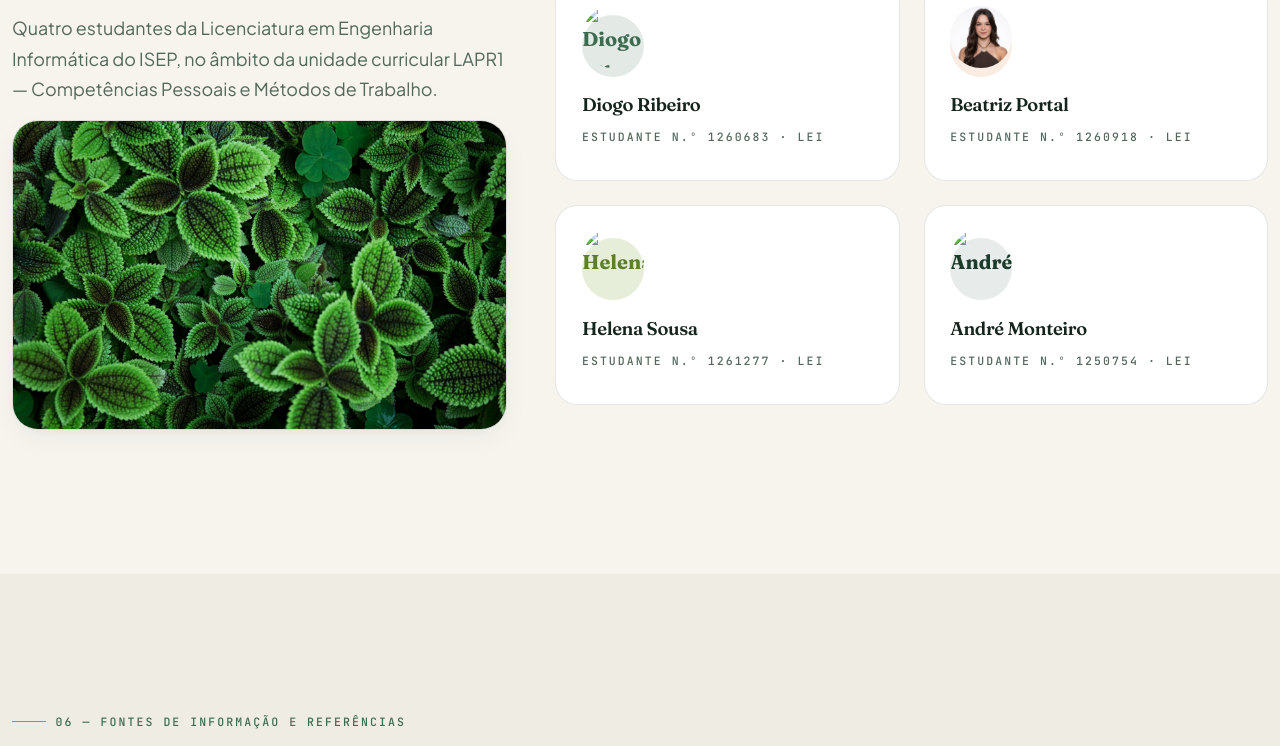
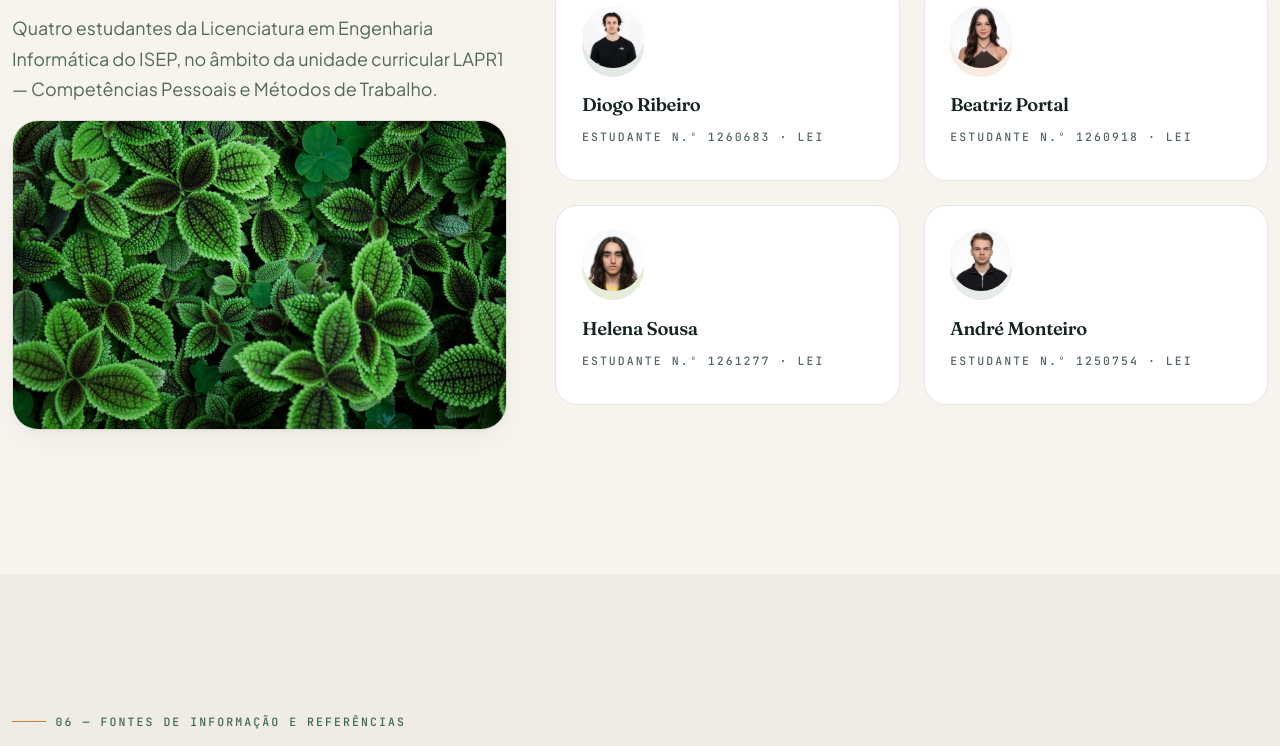
Before and after one commit to Dio-Ribeiro/LAPR1-2627-DKL05-Skills-Repo, a plain HTML site: page index.html in a window 1280 px wide. Shown: the part 7116-7862 px from the top of the page. Drawn offline with Linux system fonts and the light colour scheme.

Commit message:
Update index.html

```diff
--- a/index.html
+++ b/index.html
@@ -451,7 +451,7 @@
             <div class="row g-4">
               <div class="col-md-6" data-reveal data-testid="team-member-belchior">
                 <div class="team-card">
-                  <span class="monogram mg-1" aria-hidden="true"><img class="team-photo" src="assets/img/Diogo2" alt="Diogo Ribeiro" /></span>
+                  <span class="monogram mg-1" aria-hidden="true"><img class="team-photo" src="assets/img/Diogo2.jpeg" alt="Diogo Ribeiro" /></span>
                   <h3>Diogo Ribeiro</h3>
                   <span class="mono">Estudante n.º 1260683 · LEI</span>
                 </div>
@@ -465,14 +465,14 @@
               </div>
               <div class="col-md-6" data-reveal data-reveal-delay="160" data-testid="team-member-helena">
                 <div class="team-card">
-                  <span class="monogram mg-3" aria-hidden="true"><img class="team-photo" src="assets/img/Helena" alt="Helena Sousa" /></span>
+                  <span class="monogram mg-3" aria-hidden="true"><img class="team-photo" src="assets/img/Helena.jpeg" alt="Helena Sousa" /></span>
                   <h3>Helena Sousa</h3>
                   <span class="mono">Estudante n.º 1261277 · LEI</span>
                 </div>
               </div>
               <div class="col-md-6" data-reveal data-reveal-delay="240" data-testid="team-member-andre">
                 <div class="team-card">
-                  <span class="monogram mg-4" aria-hidden="true"><img class="team-photo" src="assets/img/Andre" alt="André Monteiro" /></span>
+                  <span class="monogram mg-4" aria-hidden="true"><img class="team-photo" src="assets/img/Andre.jpeg" alt="André Monteiro" /></span>
                   <h3>André Monteiro</h3>
                   <span class="mono">Estudante n.º 1250754 · LEI</span>
                 </div>
```
